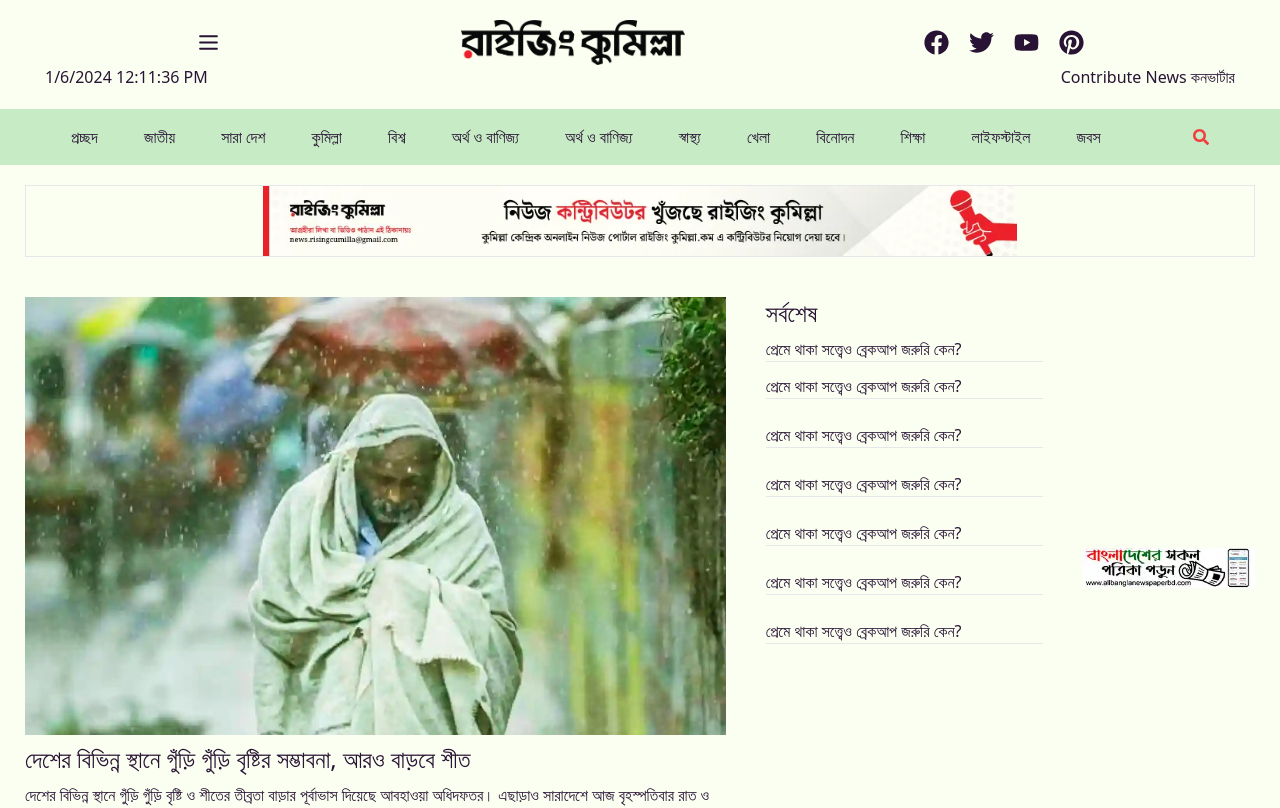
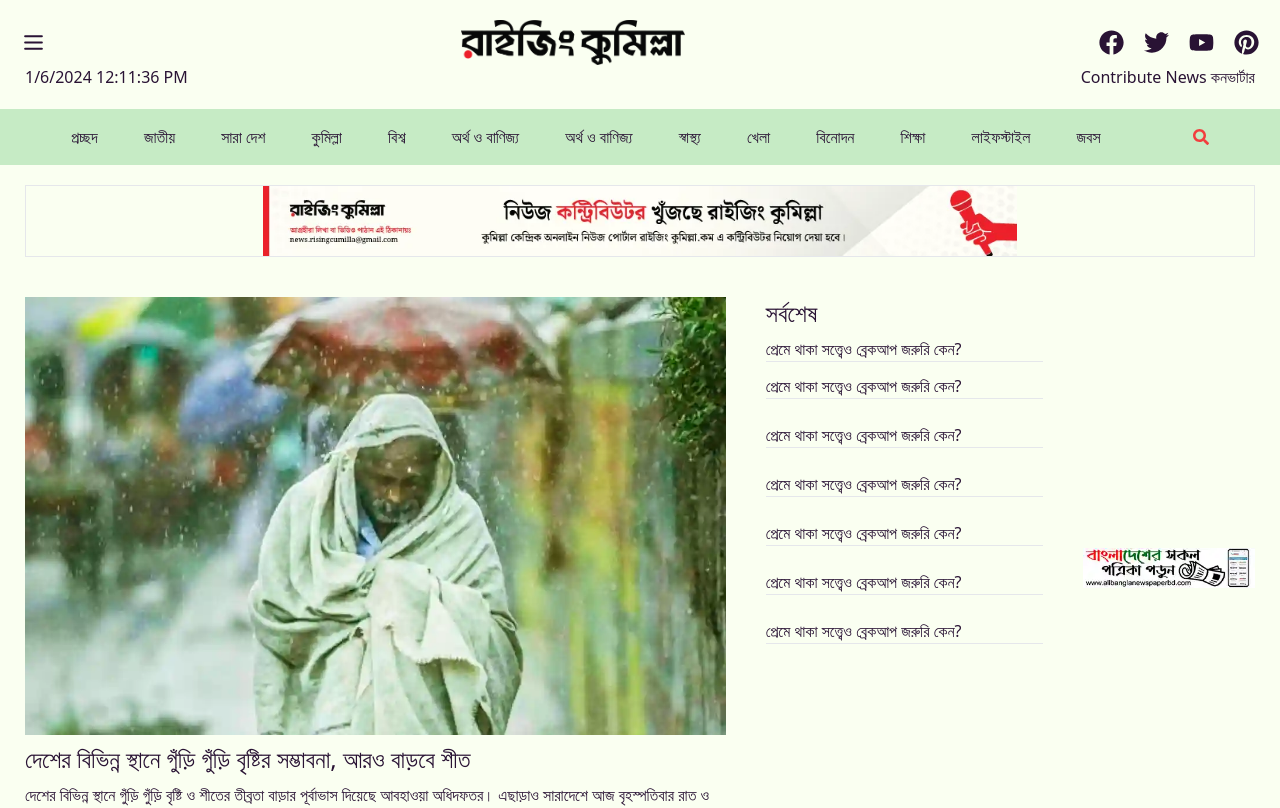
Before and after one commit to mdsajalali/rising-cumilla, a React (Vite) app: page / in a window 1280 px wide. Shown: the top 808 px of the page. Built offline with nearby package versions, Linux system fonts and the light colour scheme.

Commit message:
header issues fixed

```diff
--- a/src/pages/Home/Header.jsx
+++ b/src/pages/Home/Header.jsx
@@ -35,8 +35,8 @@ const Header = () => {
   }, []);
 
   return (
-    <>
-      <div className="flex items-center  flex-wrap gap-5 justify-evenly pt-5 relative">
+    <div className="max-w-[1230px] mx-auto  ">
+      <div className="flex items-center  flex-wrap gap-5  justify-between  pt-5 relative px-5">
         <div>
           <div
             className="cursor-pointer xl:-ml-6"
@@ -46,7 +46,7 @@ const Header = () => {
           </div>
           {click && (
             <nav className="w-[250px] z-10 bg-white list-none  cursor-pointer fixed top-0 left-0 min-h-screen    ">
-              <div className="flex items-center px-10 py-5  bg-[#F5FFDC]">
+              <div className="flex items-center  px-10 py-5  bg-[#F5FFDC]">
                 <Link to="/">
                   <img className="w-full pr-5 " src={logo} alt="" />
                 </Link>
@@ -101,7 +101,7 @@ const Header = () => {
                 <Link to="/">ব্যবহারের শর্তাবলি</Link>
                 <Link to="/">গোপনীয়তার নীতি</Link>
               </div>
-              <div className="flex gap-3 sm:gap-5 cursor-pointer my-5    justify-center ">
+              <div className="flex gap-3  sm:gap-5 cursor-pointer my-5    justify-center   ">
                 <FaFacebook size={25} />
                 <FaTwitter size={25} />
                 <FaYoutube size={25} />
@@ -127,11 +127,11 @@ const Header = () => {
           </div>
         </div>
       </div>
-      <div className="flex max-w-[1230px] mx-auto flex-wrap items-center justify-between px-5">
+      <div className="flex max-w-[1230px] mx-auto flex-wrap items-center justify-between  ">
         <p className="hidden xl:block">{formattedDate}</p>
         <p className="hidden xl:block">Contribute News কনভার্টার</p>
       </div>
-    </>
+    </div>
   );
 };
 
```
